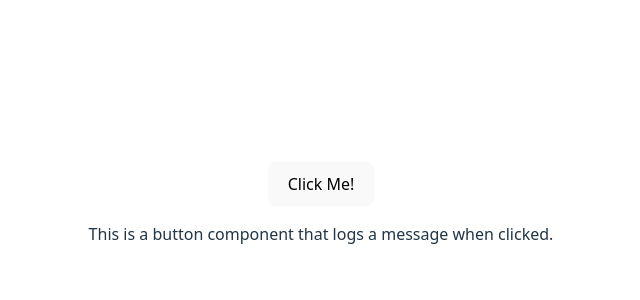
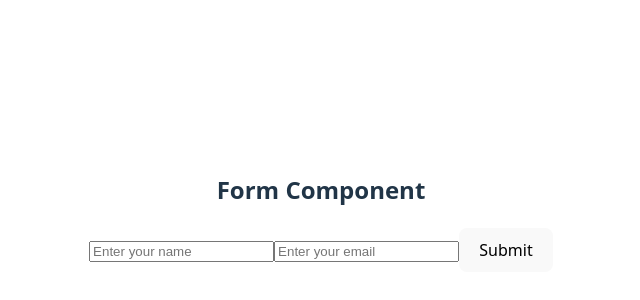
Before and after one commit to siddhant-gavai/my-app, a React (Vite) app: page / in a window 1280 px wide. Shown: the part 188-488 px from the top of the page, without its empty margins (319-959 px from the left). Built offline with nearby package versions, Linux system fonts and the light colour scheme.

Commit message:
handle event object

```diff
--- a/src/App.jsx
+++ b/src/App.jsx
@@ -1,13 +1,15 @@
 import "./App.css";
 import Button from "./Button";
 import ProductTab from "./ProductTab";
+import Form from "./Form";
 
 function App() {
   return (
     <>
       {/* <h2>Blockbuster Deals | Shop Now</h2>
       <ProductTab /> */}
-      <Button />
+      {/* <Button /> */}
+      <Form />
     </>
   );
 }
--- a/src/Button.jsx
+++ b/src/Button.jsx
@@ -1,5 +1,6 @@
-const doSomething = () => {
+const doSomething = (event) => {
   console.log("Button clicked!");
+  console.log(event);
 };
 
 const handleOver = () => {
--- /dev/null
+++ b/src/Form.jsx
@@ -0,0 +1,17 @@
+const handleFormSubmit = (event) => {
+  event.preventDefault();
+  console.log("Form submitted!");
+};
+
+const Form = () => {
+  return (
+    <form onSubmit={handleFormSubmit}>
+      <h2>Form Component</h2>
+      <input type="text" placeholder="Enter your name" />
+      <input type="email" placeholder="Enter your email" />
+      <button type="submit">Submit</button>
+    </form>
+  );
+};
+
+export default Form;
```
